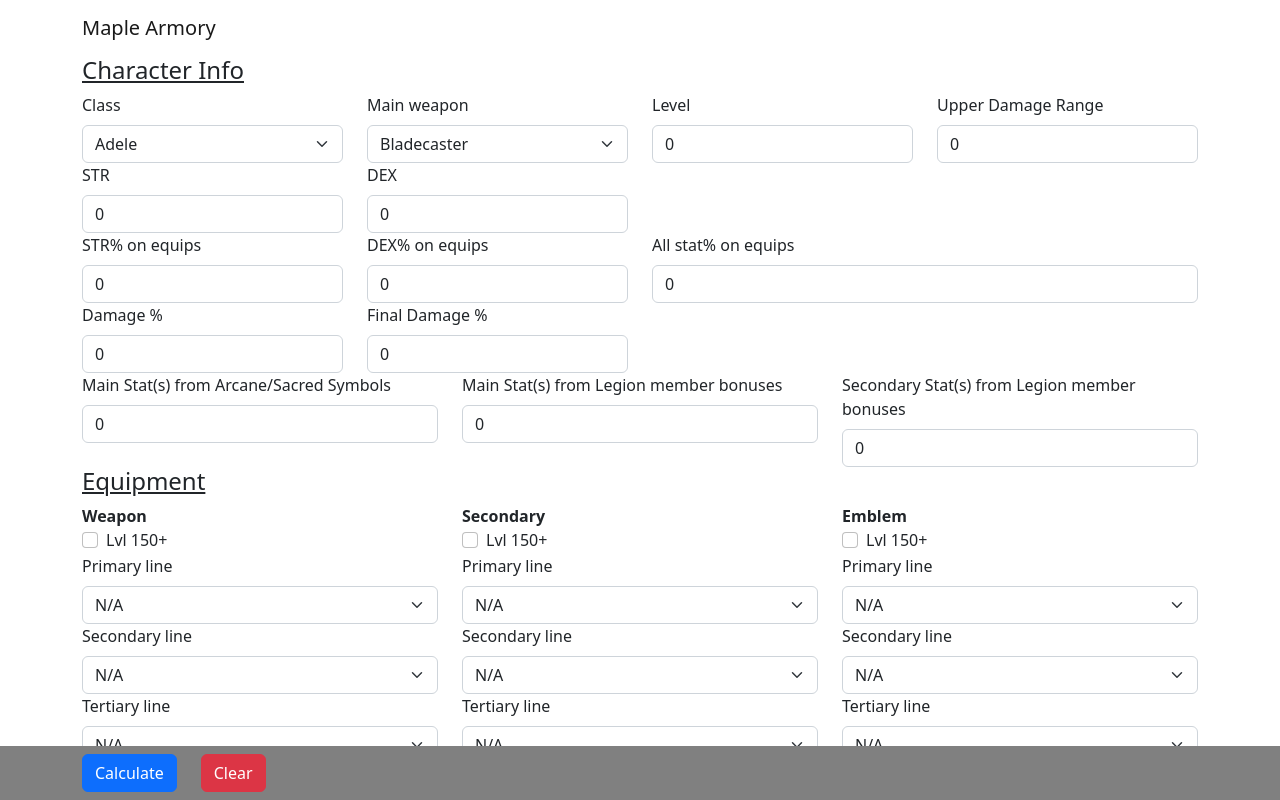
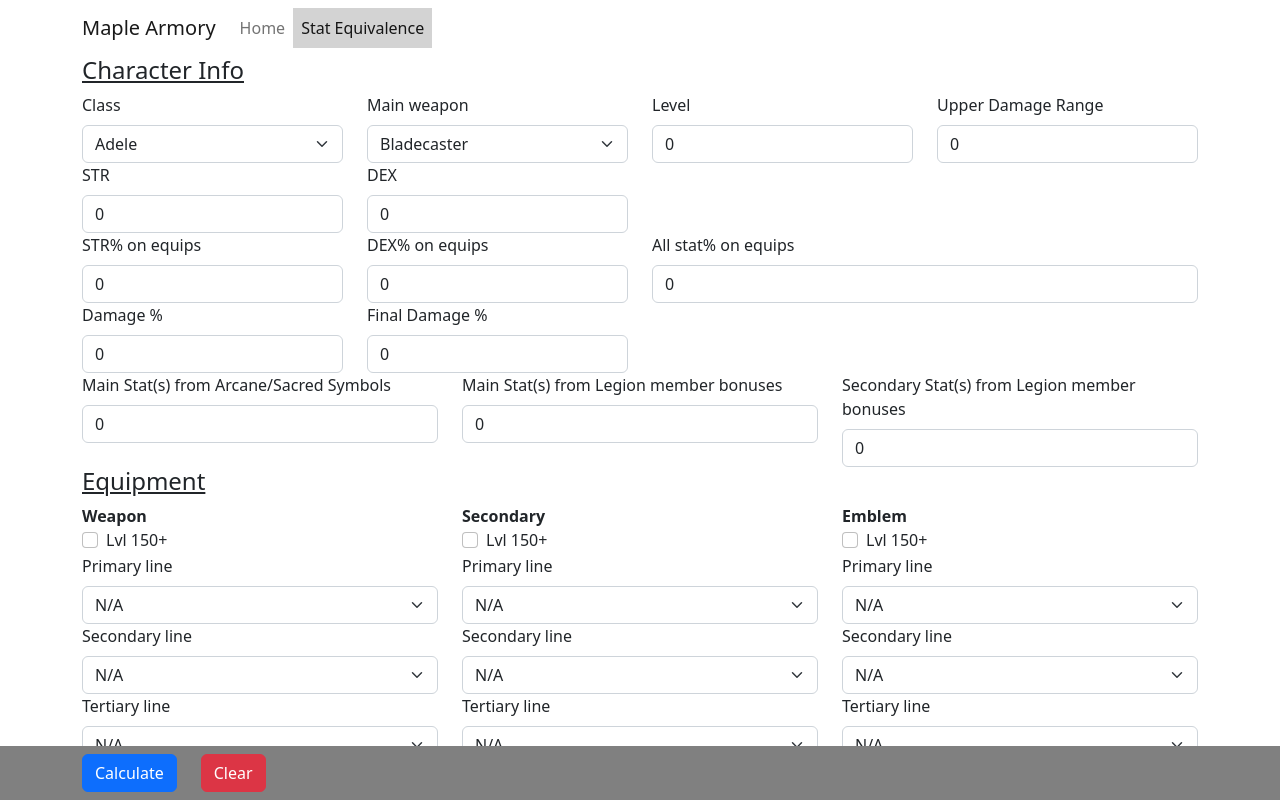
Before and after one commit to danielfhe/danielfhe.github.io, a React (Create React App) app: page /stat-equivalence in a window 1280 px wide. Shown: the top 800 px of the page. Built offline with nearby package versions, Linux system fonts and the light colour scheme.

Commit message:
Update nav bar to work across react router and react bootstrap - DH

```diff
--- a/src/App.css
+++ b/src/App.css
@@ -21,3 +21,10 @@
   padding: 20px;
   border-radius: 10px;
 }
+
+.nav-item > a.active {
+  background-color: lightgray;
+}
+.nav-item > a:hover {
+  background-color: lightslategray;
+}
--- a/src/components/HeadingBar.js
+++ b/src/components/HeadingBar.js
@@ -1,11 +1,21 @@
 import Container from 'react-bootstrap/Container';
 import Navbar from 'react-bootstrap/Navbar';
+import Nav from 'react-bootstrap/Nav';
+import { NavLink } from "react-router-dom";
 
 export default function HeadingBar() {
   return (
     <Navbar>
       <Container>
         <Navbar.Brand>Maple Armory</Navbar.Brand>
+        <Nav className="me-auto">
+          <Nav.Item>
+            <Nav.Link as={NavLink} to="/">Home</Nav.Link>
+          </Nav.Item>
+          <Nav.Item>
+            <Nav.Link as={NavLink} to="/stat-equivalence">Stat Equivalence</Nav.Link>
+          </Nav.Item>
+        </Nav>
       </Container>
     </Navbar>
   );
```
Lines whose indentation alone changed are shown as unchanged.
